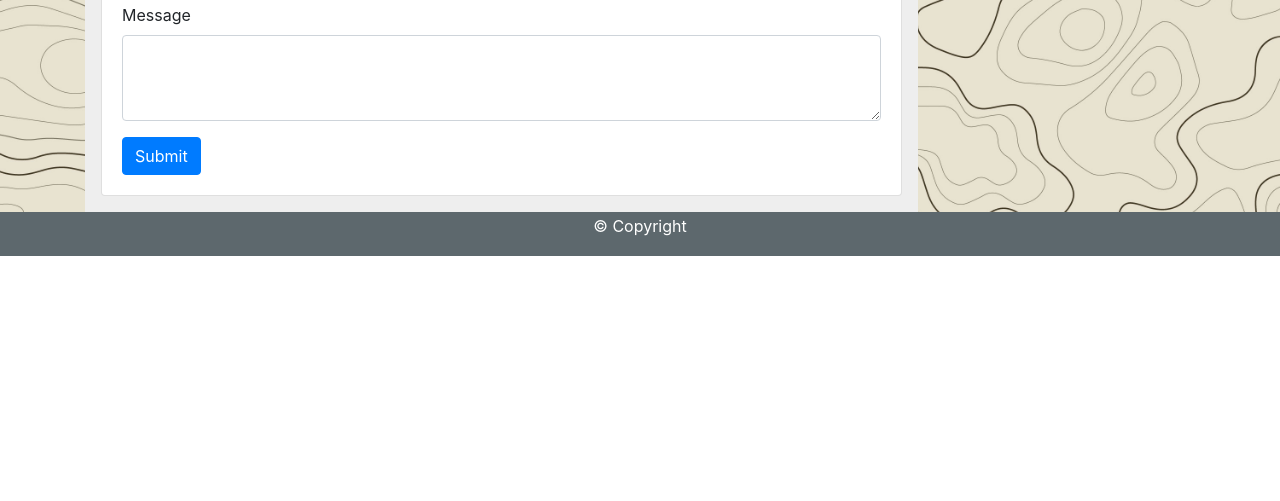
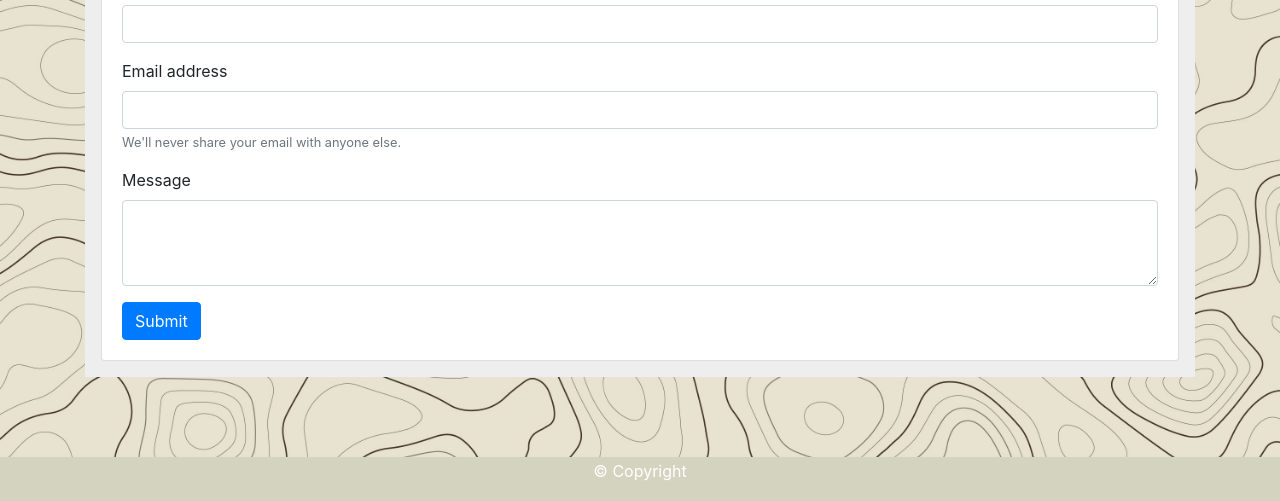
Before and after one commit to Rtaylo16/Homework-portfolio, a plain HTML site: page Contact.html in a window 1280 px wide. Shown: the part 341-842 px from the top of the page. Before the commit the page ends 800 px from the top, so only its background shows below. Drawn offline with nearby package versions, Linux system fonts and the light colour scheme.

Commit message:
Ver . 3 changes

```diff
--- a/Contact.html
+++ b/Contact.html
@@ -2,13 +2,16 @@
 <html lang="en">
 <head>
     <meta charset="UTF-8">
+    <meta name="viewport" content="width=device-width, initial-scale=1.0">
     <title>Document</title>
     <link rel="stylesheet" href="https://maxcdn.bootstrapcdn.com/bootstrap/4.0.0/css/bootstrap.min.css">
+    <script src="https://code.jquery.com/jquery-3.3.1.min.js"
+      integrity="sha256-FgpCb/KJQlLNfOu91ta32o/NMZxltwRo8QtmkMRdAu8=" crossorigin="anonymous"></script>
     <link rel="stylesheet" href="Style(portfolio).css">
+
 
 </head>
 <body>
-
 </div>
 <nav class="navbar navbar-expand-lg navbar-light bg-light">
   <a class="navbar-brand" href="#">Ryan Taylor</a>
@@ -34,9 +37,9 @@
 
 </div>
 </nav>
-    <div class="content">
+  <div class="contact">
       <div class = "container">
-            <div class="w-75 p-3" style="background-color: #eee;">
+          <div class="p-3" style="background-color: #eee;">
               <div class="card">
                   <h1 style="text-align: center;">Contact</h1>
                   <div class="card-body">
@@ -62,10 +65,15 @@
                   </div>
               </div>
           </div>
+      </div>
 
 
 
-        </div>
+
+
+
+
+
     </div>
 
     <div class="footer">
--- a/Style(portfolio).css
+++ b/Style(portfolio).css
@@ -1,6 +1,8 @@
 .content {
     background: url(background\ ver2.jpg);
     background-size: cover;
+    padding-top: 14px;
+    padding-bottom: 14px;
 }
 
 .footer {
@@ -8,8 +10,15 @@
     left: 0;
     bottom: 0;
     width: 100%;
-    background-color: rgb(93, 104, 109);
+    background-color: rgb(211, 211, 192);
     color: white;
     text-align: center;
     padding: 2px 0px 2px 0px;
 }
+
+.contact {
+    background: url(background\ ver2.jpg);
+    background-size: cover;
+    padding-top: 165px;
+    padding-bottom: 80px;
+}
```
Also changed, not shown: About.html (+2 -1 lines), contact background.jpg (added). Lines whose indentation alone changed are shown as unchanged.
